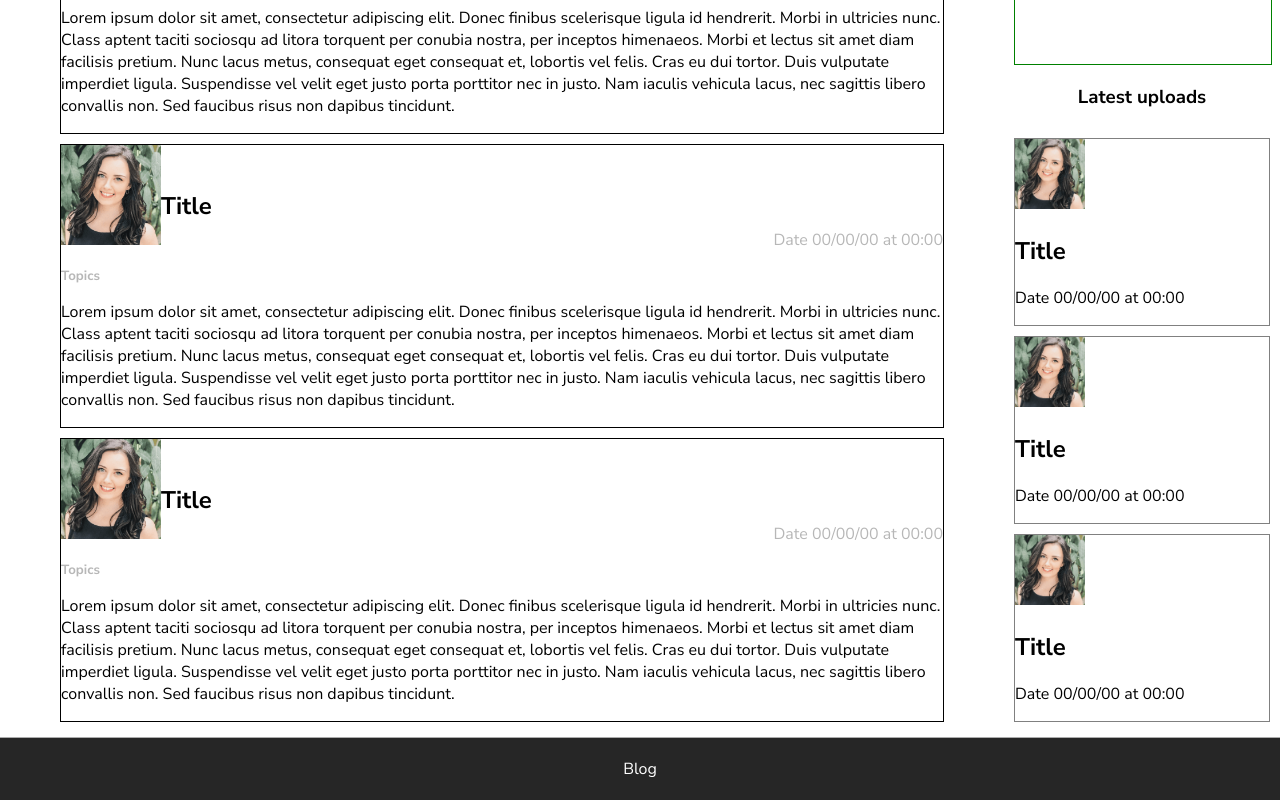
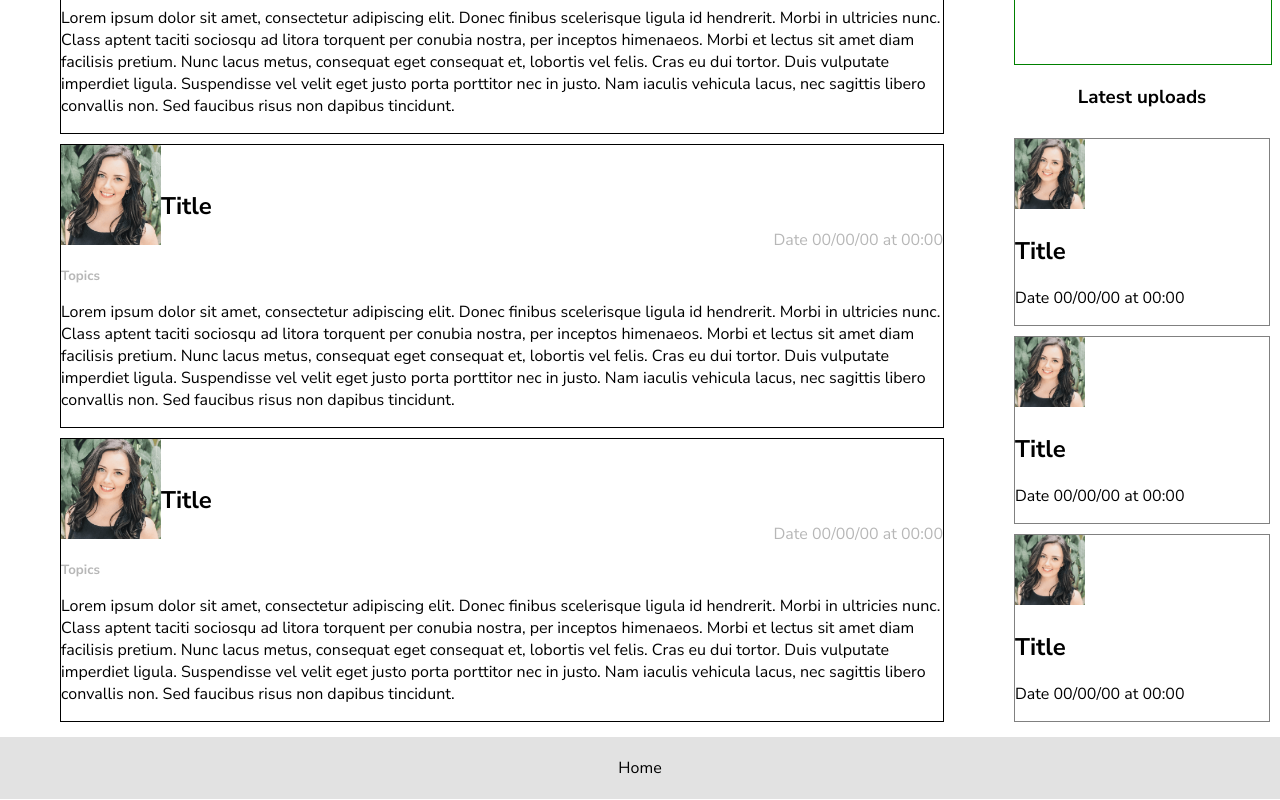
Before and after one commit to HugoDMiranda/Blog, a React (Create React App) app: page / in a window 1280 px wide. Shown: the part 825-1625 px from the top of the page. Built offline with nearby package versions, Linux system fonts and the light colour scheme.

Commit message:
component Footer style update

```diff
--- a/src/components/Footer.js
+++ b/src/components/Footer.js
@@ -5,7 +5,7 @@ import "../sass/components-styles/Footer.css";
 function Footer() {
   return (
     <footer className="footer">
-      <Link to="/">Blog</Link>
+      <Link to="/">Home</Link>
     </footer>
   );
 }
--- a/src/components/Navbar.js
+++ b/src/components/Navbar.js
@@ -8,7 +8,6 @@ import {
   FaShoppingBag,
 } from "react-icons/fa";
 import { NavLink } from "react-router-dom";
-// import { Link } from "react-router-dom";
 import "../sass/components-styles/Navbar.css";
 
 function Navbar() {
@@ -53,9 +52,6 @@ function Navbar() {
         className="sidebar"
       >
         <div className="top_section">
-          {/* <h1 style={{ display: isOpen ? "block" : "none" }} className="logo">
-            Logo
-          </h1> */}
           <div className="bars">
             <FaBars onClick={toggle} />
           </div>
@@ -77,7 +73,6 @@ function Navbar() {
           </NavLink>
         ))}
       </div>
-      {/* <main>Children</main> */}
     </div>
   );
 }
--- a/src/sass/components-styles/Footer.css
+++ b/src/sass/components-styles/Footer.css
@@ -8,11 +8,10 @@
   align-items: center;
   justify-content: center;
   flex-direction: column;
-  border-top: 1px solid rgb(172, 172, 172);
   bottom: 0;
-  background-color: rgb(38, 38, 38);
+  background-color: rgb(226, 226, 226);
 }
 .footer a {
-  color: white;
+  color: black;
   text-decoration: none;
 }/*# sourceMappingURL=Footer.css.map */
--- a/src/sass/components-styles/Footer.scss
+++ b/src/sass/components-styles/Footer.scss
@@ -8,12 +8,11 @@
   align-items: center;
   justify-content: center;
   flex-direction: column;
-  border-top: 1px solid rgb(172, 172, 172);
   bottom: 0;
-  background-color: rgb(38, 38, 38);
+  background-color: rgb(226, 226, 226);
 
   a {
-    color: white;
+    color: black;
     text-decoration: none;
   }
 }
```
Also changed, not shown: 1 other file (tests, documents, lock files or other folders).
